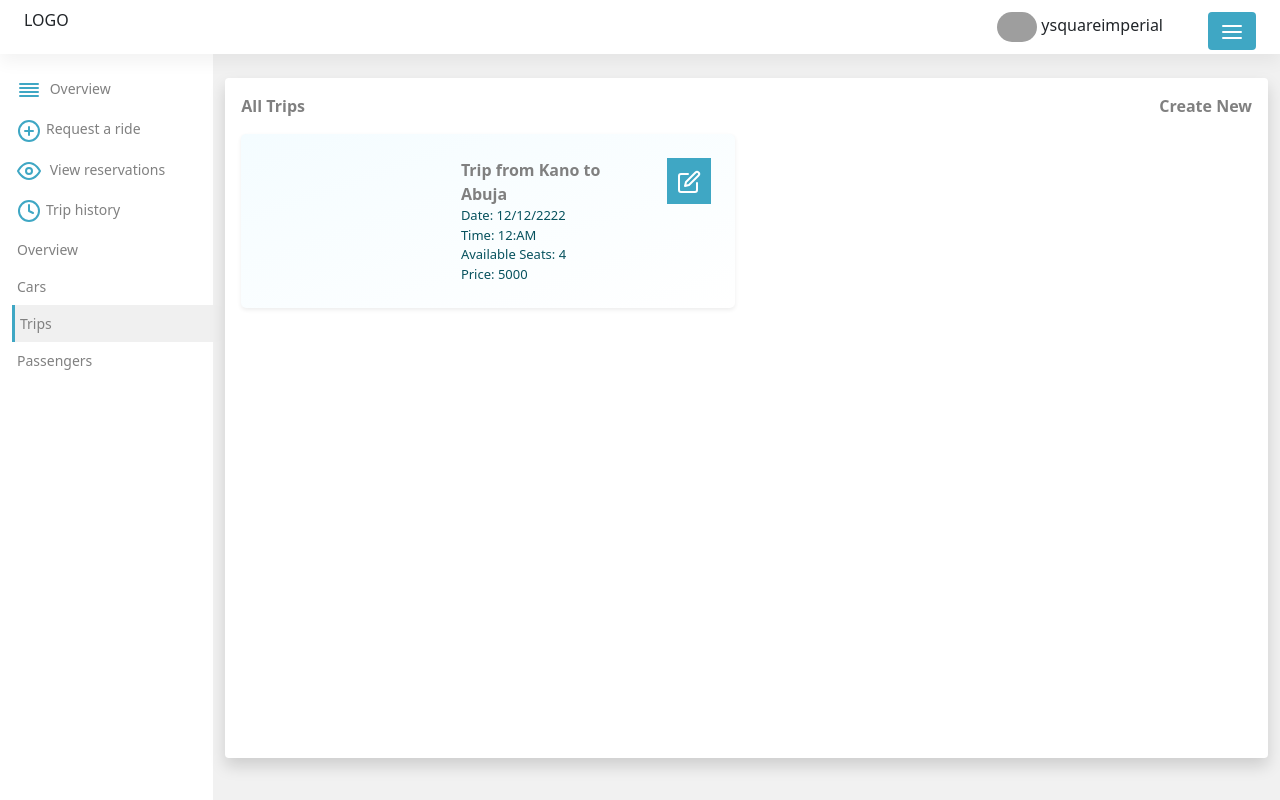
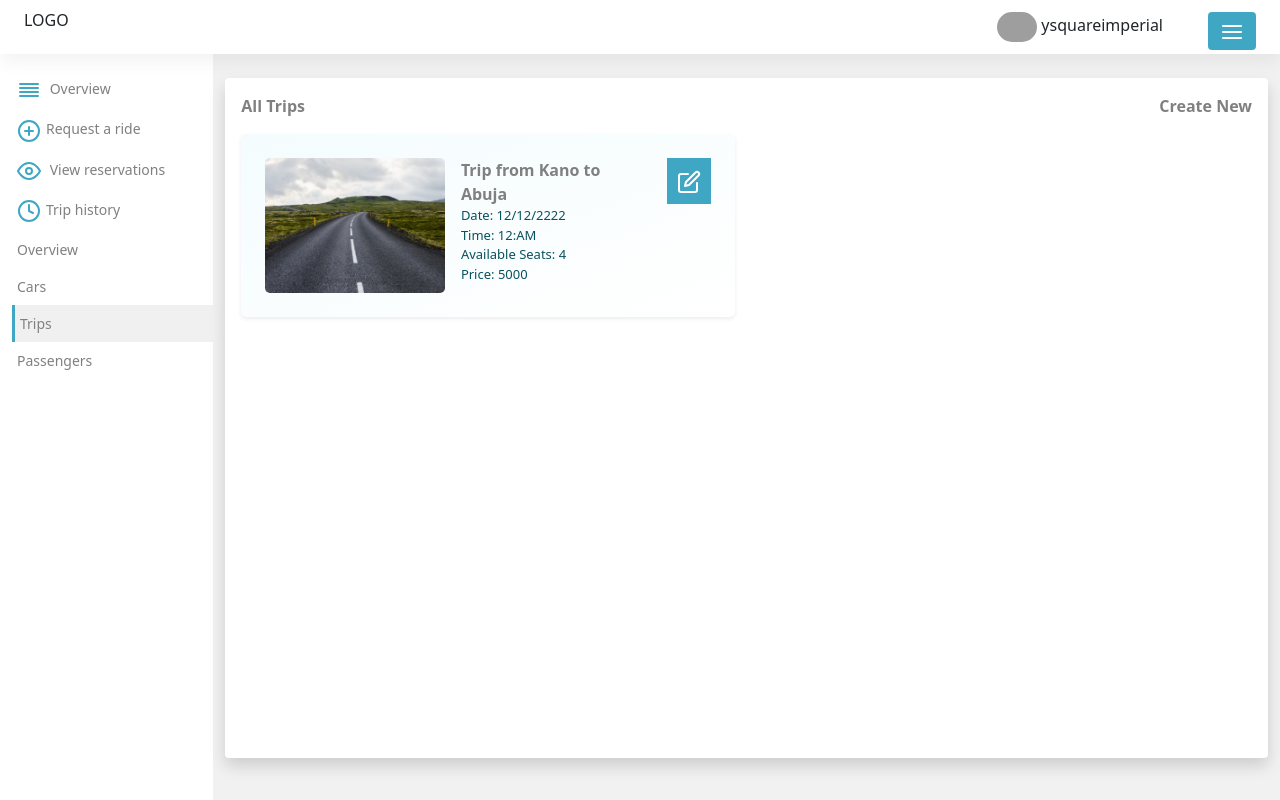
Before and after one commit to ysquareimperial/trans-app, a React (Create React App) app: page /trips in a window 1280 px wide. Built offline with nearby package versions, Linux system fonts and the light colour scheme; grey boxes are pictures that could not be loaded.

Commit message:
tripImage

```diff
--- a/src/DriverDashboard/Trips.js
+++ b/src/DriverDashboard/Trips.js
@@ -2,12 +2,13 @@ import React from "react";
 import { Edit } from "react-feather";
 import { useNavigate } from "react-router-dom";
 import { Card, Col, Row } from "reactstrap";
-
+import tripImg from '../Images/trip.jpg'
 export default function Trips() {
   const navigate = useNavigate();
 
   const trip = [
     {
+      img: tripImg,
       from: "Kano",
       to: "Abuja",
       date: "12/12/2222",
@@ -57,7 +58,7 @@ export default function Trips() {
                 <Card className="reservation-card shadow-sm p-3 mb-3">
                   <Row className="p-2">
                     <Col md={5}>
-                      {/* <img alt="" src={item.img} className="driver-car" /> */}
+                      <img alt="" src={item.img} className="trip-image" />
                     </Col>
                     <Col md={5}>
                       <p className="car-name" style={{ color: "grey" }}>
--- a/src/Styles.css
+++ b/src/Styles.css
@@ -155,3 +155,7 @@ input[type=date] {
 .driver-car{
     width:180px
 }
+.trip-image{
+    border-radius: 5px;
+    width: 180px;
+}
```
Also changed, not shown: src/Images/trip.jpg (added).
